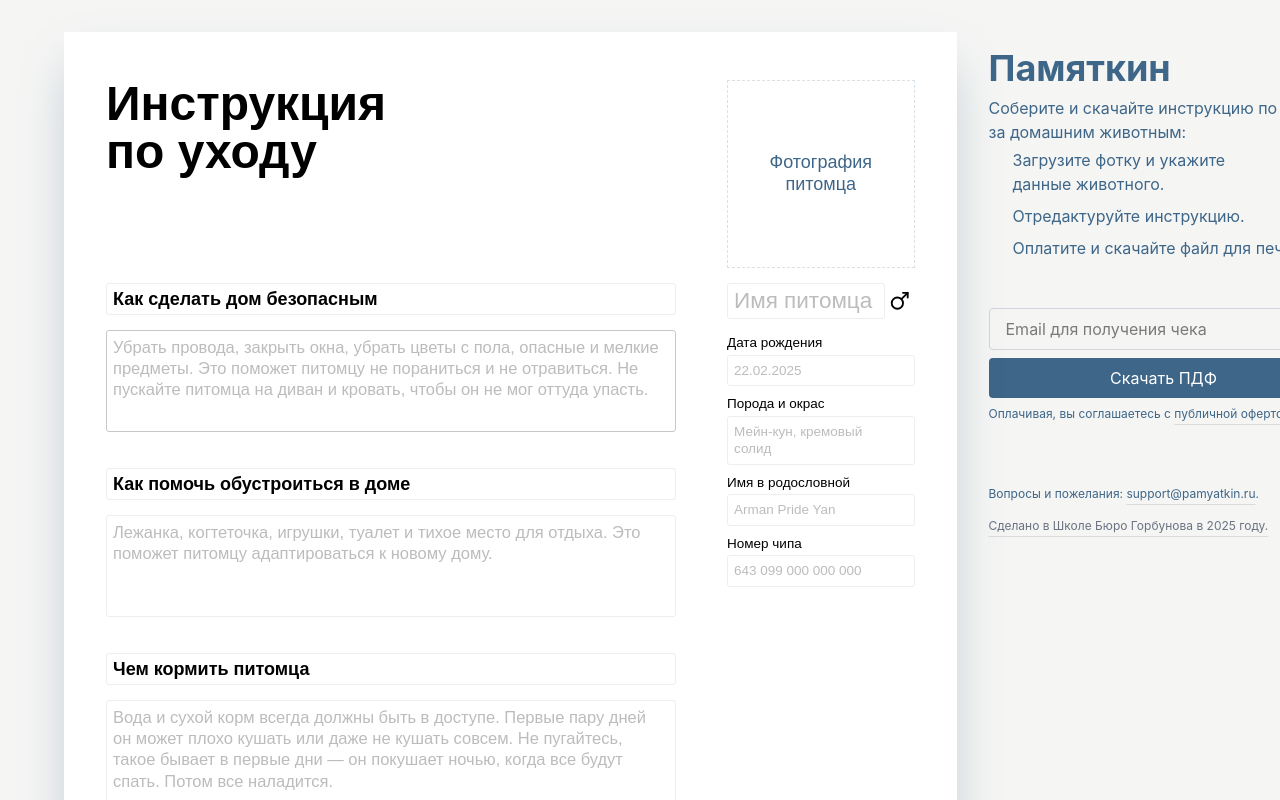
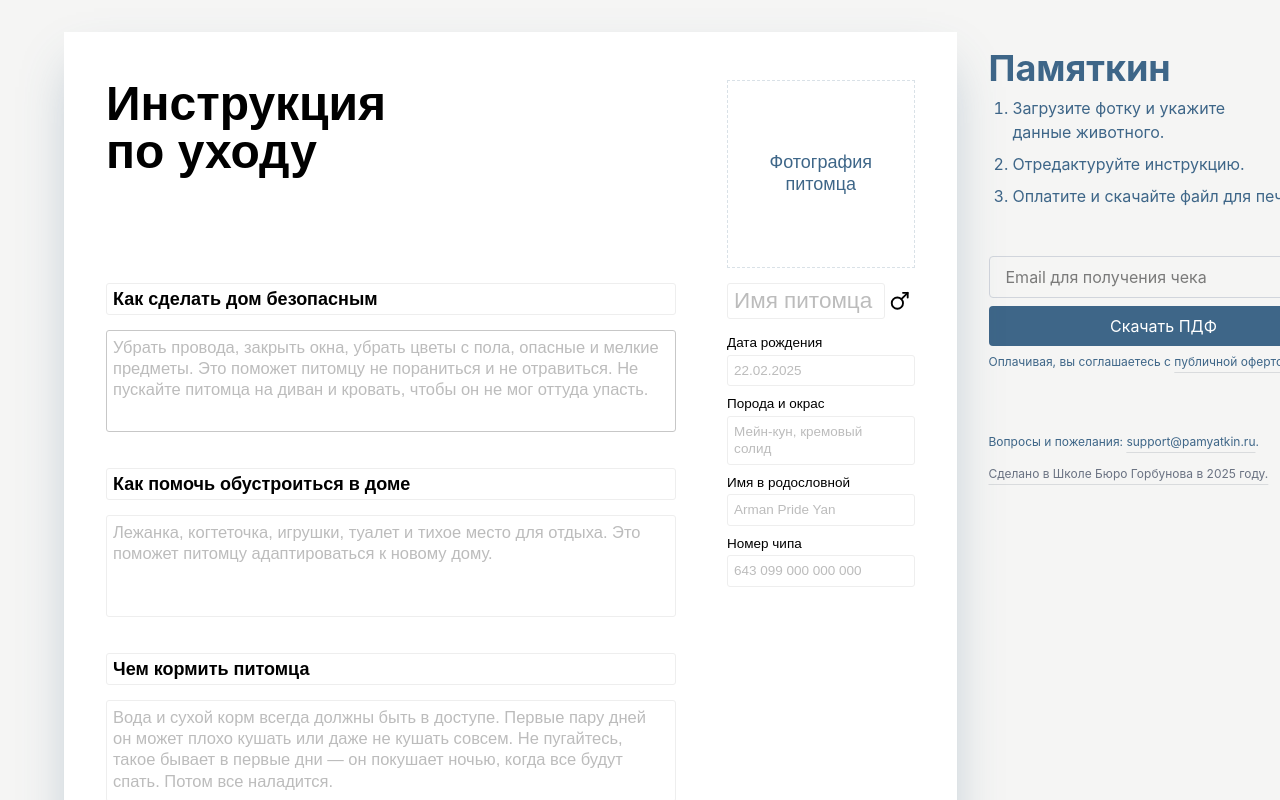
Before and after one commit to talyguryn/pamyatkin, a Next.js app: page / in a window 1280 px wide. Shown: the top 800 px of the page. Built offline with nearby package versions, Linux system fonts and the light colour scheme; no server answers.

Commit message:
try to use decimals list

```diff
--- a/src/app/page.tsx
+++ b/src/app/page.tsx
@@ -113,10 +113,10 @@ export default function Home() {
               Памяткин
             </div>
             <div className="text-[#3e6688]">
-              <div>
+              {/* <div>
                 Соберите и скачайте инструкцию по уходу за домашним животным:
-              </div>
-              <ol className="space-y-2 mt-1 pl-6">
+              </div> */}
+              <ol className="space-y-2 mt-1 list-decimal pl-6">
                 <li>Загрузите фотку и укажите данные животного.</li>
                 <li>Отредактуруйте инструкцию.</li>
                 <li>Оплатите и скачайте файл для печати.</li>
```
